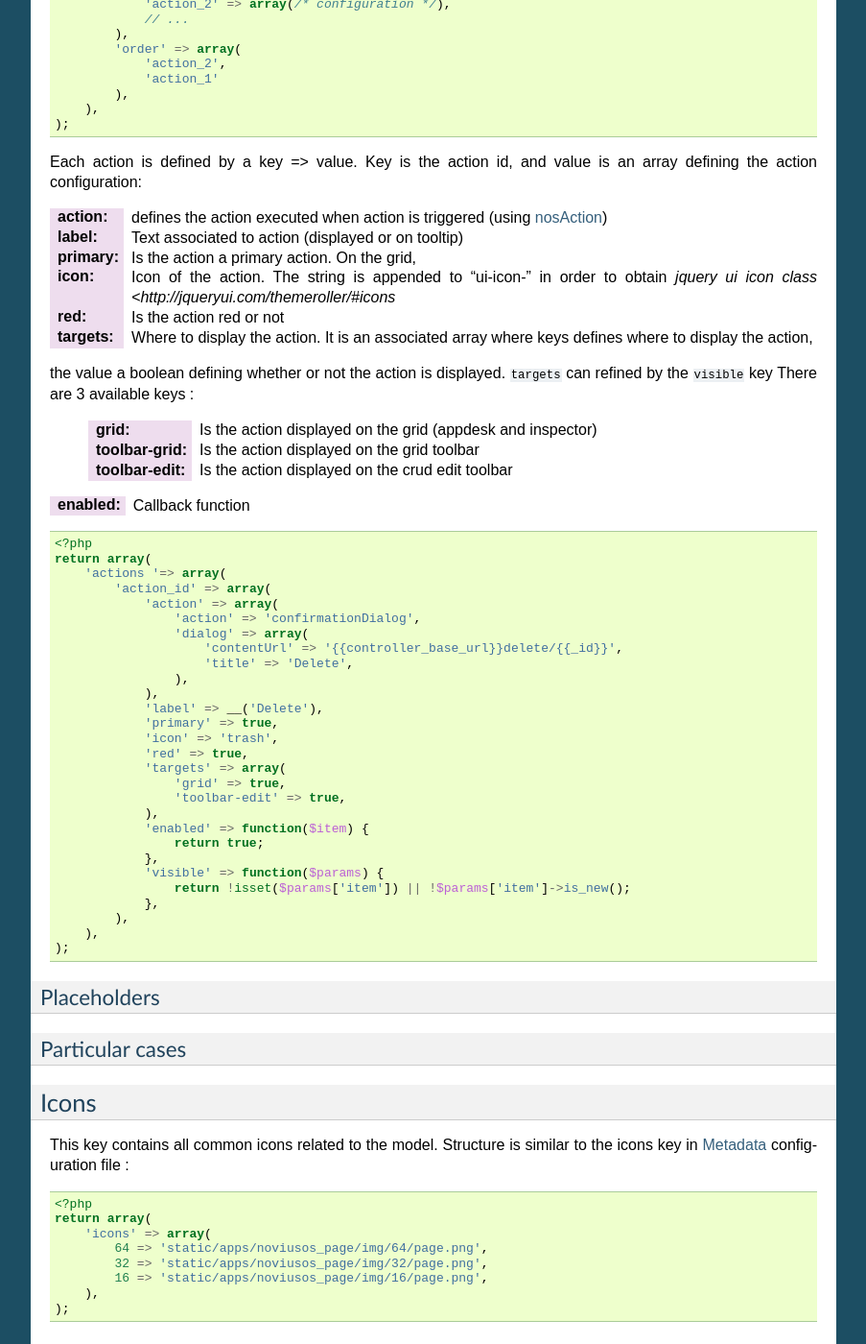
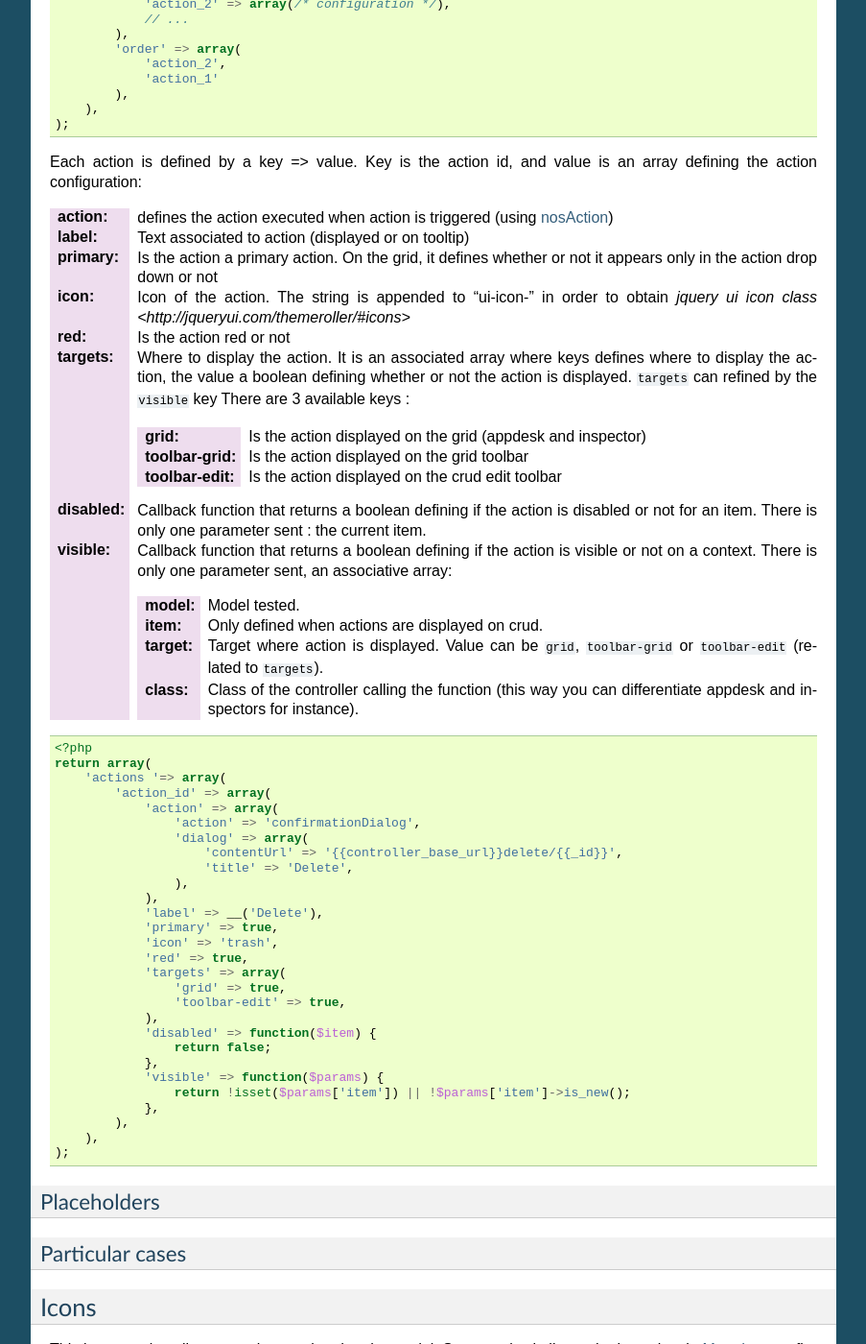
Before and after one commit to vrcAlbert/documentation-api, a Sphinx documentation site: the page built from source/php/configuration/application/common.rst, in a window 1280 px wide and 1400 px high, scrolled down 2673 px. Shown: the whole window at 96% size, without its empty margins (198-1101 px from the left). Built offline with Sphinx 7.4.7, drawn with Linux system fonts in a browser that asks for light colours; cross-references to code outside the pages are shown as plain code.

Commit message:
common config

```diff
--- a/source/php/configuration/application/common.rst
+++ b/source/php/configuration/application/common.rst
@@ -175,17 +175,22 @@ Each action is defined by a key => value. Key is the action id, and value is an
 
 :action: defines the action executed when action is triggered (using :doc:`/javascript/$/nosAction`)
 :label: Text associated to action (displayed or on tooltip)
-:primary: Is the action a primary action. On the grid,
-:icon: Icon of the action. The string is appended to "ui-icon-" in order to obtain `jquery ui icon class <http://jqueryui.com/themeroller/#icons`
+:primary: Is the action a primary action. On the grid, it defines whether or not it appears only in the action drop down or not
+:icon: Icon of the action. The string is appended to "ui-icon-" in order to obtain `jquery ui icon class <http://jqueryui.com/themeroller/#icons>`
 :red: Is the action red or not
-:targets: Where to display the action. It is an associated array where keys defines where to display the action,
-the value a boolean defining whether or not the action is displayed. ``targets`` can refined by the ``visible`` key There are 3 available keys :
+:targets: Where to display the action. It is an associated array where keys defines where to display the action, the value a boolean defining whether or not the action is displayed. ``targets`` can refined by the ``visible`` key There are 3 available keys :
 
     :grid: Is the action displayed on the grid (appdesk and inspector)
     :toolbar-grid: Is the action displayed on the grid toolbar
     :toolbar-edit: Is the action displayed on the crud edit toolbar
 
-:enabled: Callback function
+:disabled: Callback function that returns a boolean defining if the action is disabled or not for an item. There is only one parameter sent : the current item.
+:visible: Callback function that returns a boolean defining if the action is visible or not on a context. There is only one parameter sent, an associative array:
+
+    :model: Model tested.
+    :item: Only defined when actions are displayed on crud.
+    :target: Target where action is displayed. Value can be ``grid``, ``toolbar-grid`` or ``toolbar-edit`` (related to ``targets``).
+    :class: Class of the controller calling the function (this way you can differentiate appdesk and inspectors for instance).
 
 .. code-block:: php
 
@@ -208,8 +213,8 @@ the value a boolean defining whether or not the action is displayed. ``targets``
                     'grid' => true,
                     'toolbar-edit' => true,
                 ),
-                'enabled' => function($item) {
-                    return true;
+                'disabled' => function($item) {
+                    return false;
                 },
                 'visible' => function($params) {
                     return !isset($params['item']) || !$params['item']->is_new();
```
